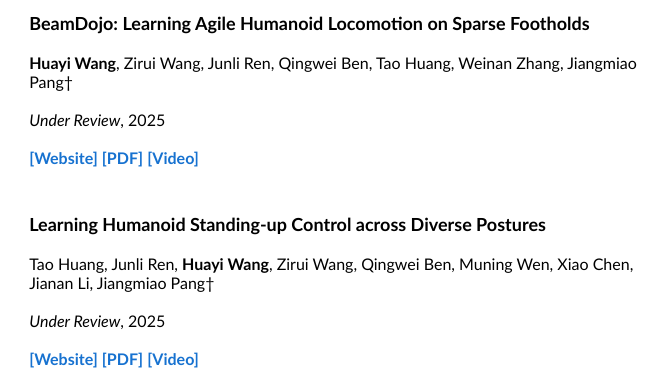
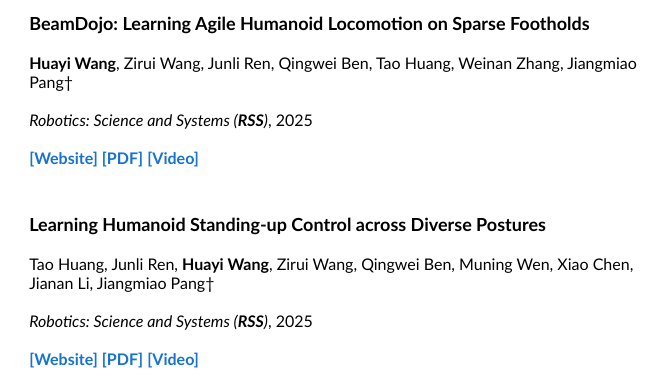
Before and after one commit to why618188/why618188.github.io, a plain HTML site: page index.html in a window 1280 px wide. Shown: the part 375-755 px from the top of the page, 469-1136 px from the left. Drawn offline with Linux system fonts and the light colour scheme; a web font is replaced by a local one.

Commit message:
update rss accept

```diff
--- a/index.html
+++ b/index.html
@@ -78,7 +78,7 @@
         <br><br>
         <strong>Huayi Wang</strong>, Zirui Wang, Junli Ren, Qingwei Ben, Tao Huang, Weinan Zhang, Jiangmiao Pang&dagger;
         <br><br>
-        <em>Under Review</em>, 2025
+        <em>Robotics: Science and Systems (<strong>RSS</strong>)</em>, 2025
         <br><br>
         <a href="https://why618188.github.io/beamdojo/"><strong>[Website]</strong></a> <a href="https://arxiv.org/abs/2502.10363"><strong>[PDF]</strong></a> <a href="https://youtu.be/ZiiIZaXXkKE"><strong>[Video]</strong></a>
         <p></p>
@@ -103,7 +103,7 @@
         <br><br>
         Tao Huang, Junli Ren, <strong>Huayi Wang</strong>, Zirui Wang, Qingwei Ben, Muning Wen, Xiao Chen, Jianan Li, Jiangmiao Pang&dagger;
         <br><br>
-        <em>Under Review</em>, 2025
+        <em>Robotics: Science and Systems (<strong>RSS</strong>)</em>, 2025
         <br><br>
         <a href="https://taohuang13.github.io/humanoid-standingup.github.io/"><strong>[Website]</strong></a> <a href="https://arxiv.org/pdf/2502.08378"><strong>[PDF]</strong></a> <a href="https://www.youtube.com/watch?v=Yruh-3CFwE4"><strong>[Video]</strong></a>
         <p></p>
```
Also changed, not shown: 1 other file.
